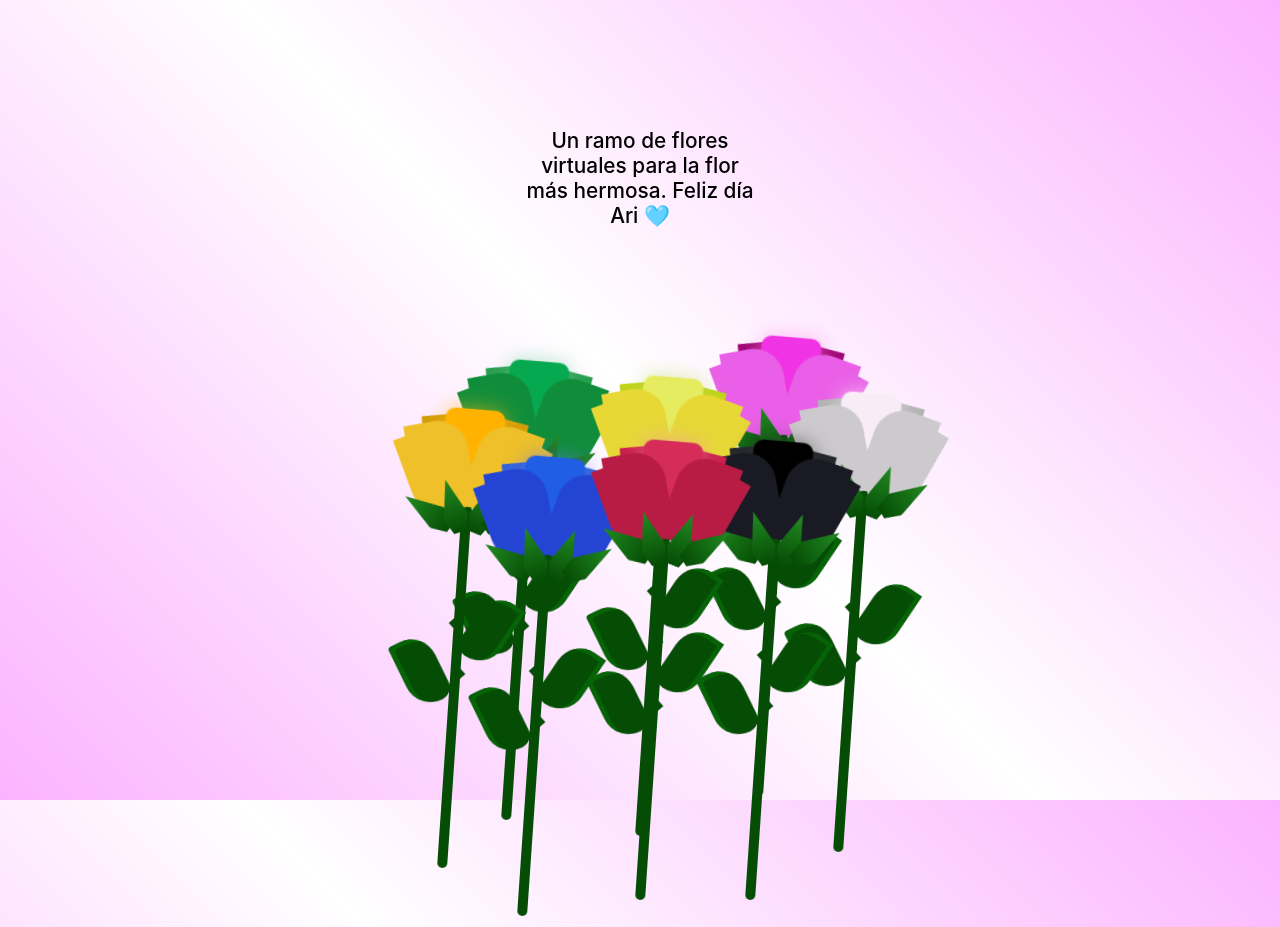
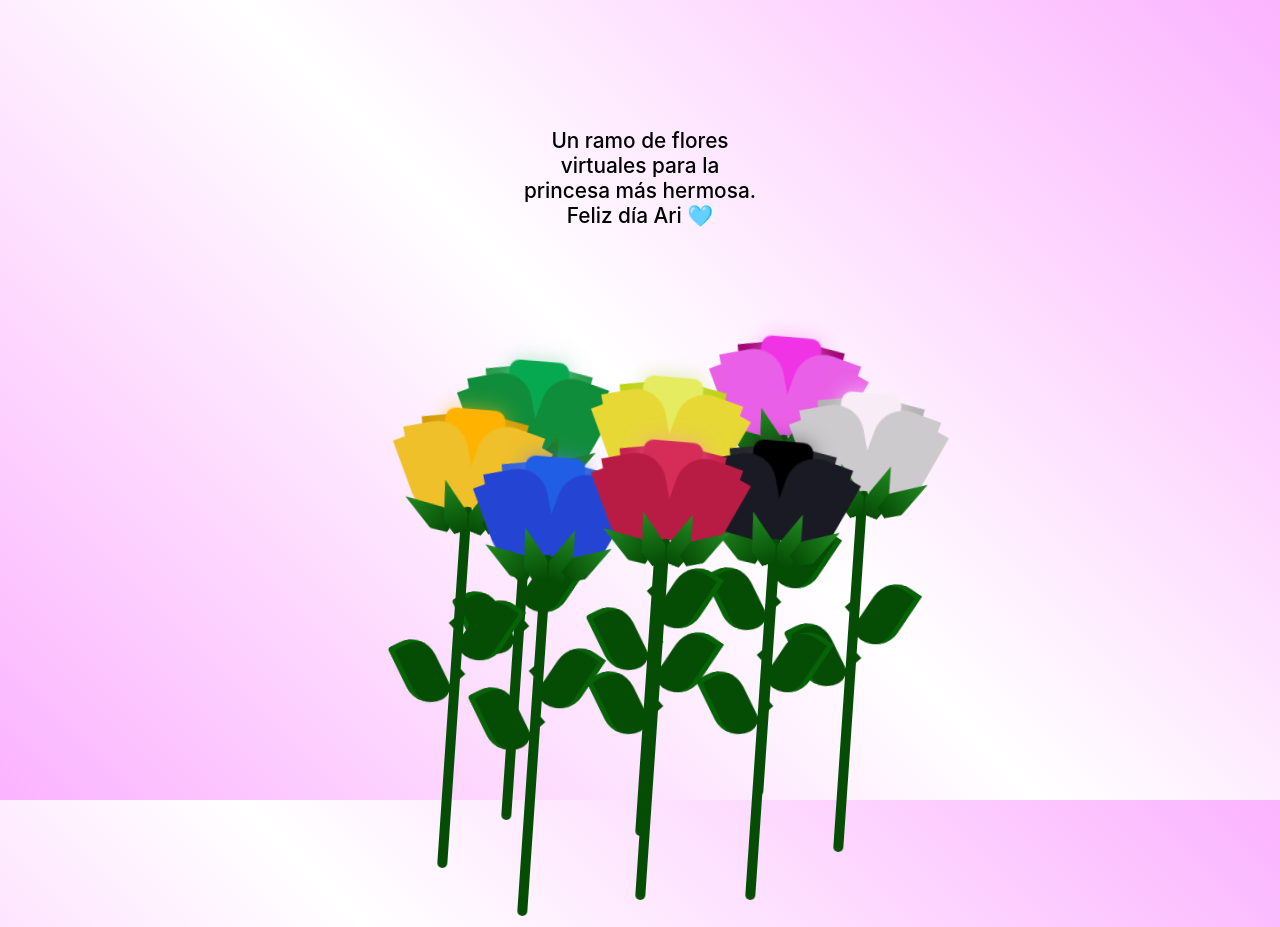
Before and after one commit to alormzpaez/gift-3, a plain HTML site: page flower.html in a window 1280 px wide. Drawn offline with Linux system fonts and the light colour scheme.

Commit message:
New phrase

```diff
--- a/flower.html
+++ b/flower.html
@@ -315,7 +315,7 @@
     <div id="rose-petals-fall-container"></div>
 
     <div class="scene-container">
-        <div style="border: 0px solid black; text-align: center; font-size: 1.3rem; font-weight: 500; position: absolute; width: 15rem; top: 8rem;">Un ramo de flores virtuales para la flor más hermosa. Feliz día Ari 🩵</div>
+        <div style="border: 0px solid black; text-align: center; font-size: 1.3rem; font-weight: 500; position: absolute; width: 15rem; top: 8rem;">Un ramo de flores virtuales para la princesa más hermosa. Feliz día Ari 🩵</div>
         <div class="text"></div>
         <div class="rose" style="top: 25rem; z-index: 250;">
             <div class="petals petals">
```
